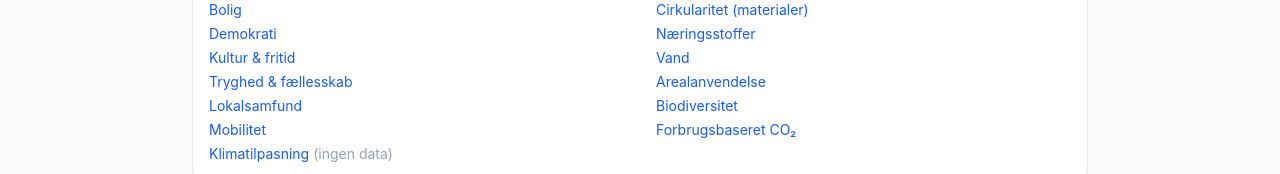
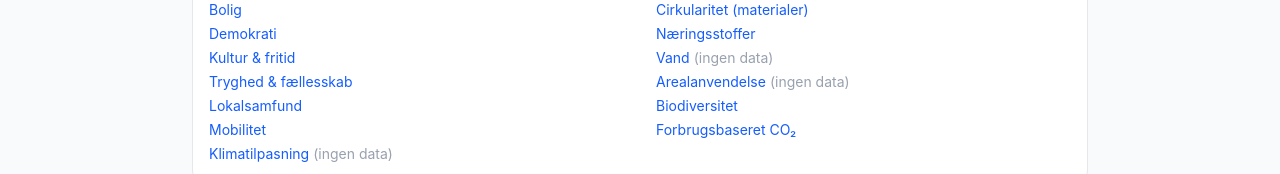
Before and after one commit to augustseptimius-beep/doughnut, a Next.js app in the folder webapp/: page /metode in a window 1280 px wide. Shown: the part 630-804 px from the top of the page. Built offline with nearby package versions, Linux system fonts and the light colour scheme.

Commit message:
Diverse opdateringer

```diff
--- a/webapp/app/kommune/[navn]/client.tsx
+++ b/webapp/app/kommune/[navn]/client.tsx
@@ -1,27 +1,20 @@
 "use client";
 
-import { useState } from "react";
 import type { KommuneData } from "@/lib/shared";
 import { computeCategoryScores, ECOLOGICAL_DIMENSIONS } from "@/lib/shared";
 import { useBaseline } from "@/lib/baseline-context";
 import DoughnutRing from "@/components/DoughnutRing";
 import ScoreBars from "@/components/ScoreBars";
-import KommuneCompare from "@/components/KommuneCompare";
 
 interface Props {
   kommune: KommuneData;
   allKommuner: KommuneData[];
 }
 
-export default function KommuneClient({ kommune, allKommuner }: Props) {
-  const [compare, setCompare] = useState<KommuneData | null>(null);
+export default function KommuneClient({ kommune }: Props) {
   const { mode } = useBaseline();
 
-  // Vælg det rigtige ratios-sæt baseret på baseline-mode
   const activeRatios = mode === "top10" ? kommune.top10_ratios : kommune.ratios;
-  const activeCompareRatios = compare
-    ? (mode === "top10" ? compare.top10_ratios : compare.ratios)
-    : undefined;
 
   const categoryScores = computeCategoryScores(activeRatios);
   const categoriesAboveThreshold = categoryScores.filter(
@@ -33,38 +26,13 @@ export default function KommuneClient({ kommune, allKommuner }: Props) {
 
   return (
     <div>
-      {/* Compare selector */}
-      <div className="mb-6">
-        <KommuneCompare
-          allKommuner={allKommuner}
-          current={kommune.kommune_navn}
-          onSelect={setCompare}
-        />
-      </div>
-
-      {/* Donut ring(s) */}
-      <div className={compare ? "grid grid-cols-2 gap-6 mb-6" : "max-w-3xl mx-auto mb-6"}>
-        <div>
-          {compare && (
-            <h3 className="text-sm font-medium text-gray-500 mb-2 text-center">
-              {kommune.kommune_navn}
-            </h3>
-          )}
-          <DoughnutRing kommune={kommune} ratios={activeRatios} />
-        </div>
-
-        {compare && (
-          <div>
-            <h3 className="text-sm font-medium text-gray-500 mb-2 text-center">
-              {compare.kommune_navn}
-            </h3>
-            <DoughnutRing kommune={compare} ratios={activeCompareRatios} />
-          </div>
-        )}
+      {/* Donut ring */}
+      <div className="max-w-3xl mx-auto mb-6">
+        <DoughnutRing kommune={kommune} ratios={activeRatios} />
       </div>
 
       {/* Summary */}
-      <div className={`text-sm text-gray-600 bg-gray-50 rounded-lg p-4 space-y-1 mb-6 ${!compare ? "max-w-3xl mx-auto" : ""}`}>
+      <div className="text-sm text-gray-600 bg-gray-50 rounded-lg p-4 space-y-1 mb-6 max-w-3xl mx-auto">
         <p>
           <span className="font-medium">Socialt fundament:</span>{" "}
           {categoriesAboveThreshold} af {categoriesWithData} kategorier
@@ -95,19 +63,12 @@ export default function KommuneClient({ kommune, allKommuner }: Props) {
         </p>
       </div>
 
-      {/* Score bars - always below donut */}
+      {/* Score bars */}
       <div>
-        <h3 className="text-sm font-medium text-gray-500 mb-3">
-          Kategorier
-          {compare && (
-            <span className="text-gray-400 ml-1">(parentes = {compare.kommune_navn})</span>
-          )}
-        </h3>
+        <h3 className="text-sm font-medium text-gray-500 mb-3">Kategorier</h3>
         <ScoreBars
           kommune={kommune}
-          compare={compare}
           ratios={activeRatios}
-          compareRatios={activeCompareRatios}
         />
       </div>
     </div>
--- a/webapp/app/metode/page.tsx
+++ b/webapp/app/metode/page.tsx
@@ -192,27 +192,27 @@ const ECO_METHODS: Record<string, MethodInfo> = {
   },
   vand: {
     id: "vand",
-    scoring: "Gennemsnit af to indikatorer: (1) Spildevandsudledning (1.000 m³) pr. 1.000 indbyggere. (2) Vandindvinding (mio. m³) pr. 1.000 indbyggere. Eco-konvention: score over 100 = kommunen bruger/udleder mere vand end landsgennemsnittet (overshoot). Under 100 = lavere pres på vandressourcer (inden for grænsen).",
-    boundary: "Landsgennemsnittet som reference. Lavere vandforbrug og spildevandsudledning er bedre.",
-    dataYear: "2024",
-    limitations: "Måler kvantitativt pres på vandressourcer, ikke kvalitet (nitrat, pesticider, PFAS i grundvand). Grundvandskvalitetsdata er ikke kommunefordelt i StatBank. Vandindvinding til markvanding varierer kraftigt mellem kommuner.",
-    csvFile: "vand_scores.csv",
+    scoring: "Ingen aktiv indikator. Dimensionen er reserveret til fremtidig måling af pres på ferskvandsressourcer og vandkredsløb.",
+    boundary: "Planetær grænse for ferskvand (ikke operationaliseret på kommuneniveau endnu).",
+    dataYear: "–",
+    limitations: "Den tidligere metode (spildevand + vandindvinding pr. capita mod landsgennemsnit) vurderes ikke fyldestgørende - den måler kvantitativt pres, ikke vandkvalitet, og bruger landsgennemsnit som grænse frem for en absolut biofysisk grænse.",
+    csvFile: "–",
   },
   arealanvendelse: {
     id: "arealanvendelse",
-    scoring: "Andel af kommunens areal der er naturområder (skov, hede, mose, eng, strandeng). Ratio = (grænseværdi / faktisk naturandel) * 100. Over 100 = under grænsen (for lidt natur).",
-    boundary: "30% naturområder (EU Biodiversitetsstrategi 2030, 30x30-målet).",
-    dataYear: "2022",
-    limitations: "Arealstatistik skelner ikke mellem naturkvalitet - en plantage tæller som skov. Se Biodiversitet for kvalitetsvurdering.",
-    csvFile: "land_use_scores.csv (afventer generering)",
+    scoring: "Ingen aktiv indikator. Dimensionen er reserveret til fremtidig måling af arealanvendelsesintensitet og landskabsintegritet.",
+    boundary: "Planetær grænse for arealanvendelse (ikke operationaliseret på kommuneniveau endnu).",
+    dataYear: "–",
+    limitations: "Ingen kommunalt dækkende datakilde er endnu identificeret og valideret for denne dimension.",
+    csvFile: "–",
   },
   biodiversitet: {
     id: "biodiversitet",
-    scoring: "Baseret på DCE/Aarhus Universitets Bioscore (rapport SR456). Bioscore er 0-19 og sammensættes af Artsscore (0-9, dokumenterede arter) + Proxyscore (0-10, landskabsstruktur). Vi bruger andelen af kommunens areal med bioscore >= 8 (DCE's kategori 'væsentlige naturværdier'). Ratio = (30% mål / faktisk andel) * 100. Over 100 = under grænsen (for lidt kvalitetsnatur).",
-    boundary: "30% af kommunens areal med bioscore >= 8 (operationalisering af 30x30-målet med kvalitetskrav via DCE's tærskelværdier: <4 uvæsentlig, 4-7 potentielt interessant, 8-11 væsentlige naturværdier, 12-19 uerstattelige levesteder).",
-    dataYear: "2021",
-    limitations: "Bioscore er baseret på kortlægning fra 2021 og opdateres ikke løbende. Artsscore kræver at arealet er besøgt af biologer - ubesøgte arealer scorer lavt selv hvis de har høj naturværdi. Proxyscore kompenserer delvist for dette.",
-    csvFile: "biodiversitet_scores.csv",
+    scoring: "Andel af kommunens areal der er naturområder (skov, hede, mose, eng, strandeng, søer m.fl.) baseret på DST's arealstatistik (AREALDK2 + ARE207). Ratio = (grænseværdi / faktisk naturandel) * 100. Over 100 = under grænsen (for lidt natur). Den tidligere bioscore-metode (DCE/AU bioscore >= 8) er fravalgt, da den vurderes som for upræcis og svær at kommunikere.",
+    boundary: "30% naturområder (EU Biodiversitetsstrategi 2030, 30x30-målet).",
+    dataYear: "2022",
+    limitations: "Arealstatistik skelner ikke nødvendigvis fuldt ud mellem naturkvalitet - en produktionsskov tæller som skov. Metoden måler areal, ikke tilstand. En plantage og en gammel urørt skov giver samme bidrag til scoren.",
+    csvFile: "land_use_scores.csv",
   },
   forbrug_co2: {
     id: "forbrug_co2",
--- a/webapp/lib/data.ts
+++ b/webapp/lib/data.ts
@@ -106,8 +106,7 @@ export function loadData(): KommuneData[] {
   const recyclingPctData = loadEcoCsv("consumption_scores.csv", "recycling_pct");
   const landUseData = loadEcoCsv("land_use_scores.csv", "land_use_ratio");
   const landUseRawData = loadEcoCsv("land_use_scores.csv", "natur_pct");
-  const biodiversitetData = loadEcoCsv("biodiversitet_scores.csv", "biodiversitet_ratio");
-  const biodiversitetRawData = loadEcoCsv("biodiversitet_scores.csv", "pct_vasentlig_natur");
+  // biodiversitet_scores.csv (bioscore-metoden) er fravalgt - biodiversitet bruger nu land_use_scores.csv
 
   // New ecological data (Næringsstoffer, Vand)
   const naerNitrogen = loadEcoCsv("naeringsstoffer_scores.csv", "nitrogen_ratio");
@@ -115,7 +114,8 @@ export function loadData(): KommuneData[] {
   const naerNitrogenRaw = loadEcoCsv("naeringsstoffer_scores.csv", "nitrogen_per_1000");
   const naerPhosphorusRaw = loadEcoCsv("naeringsstoffer_scores.csv", "phosphorus_per_1000");
   // Landbrugs-N: N-loft pr. ha landbrugsjord fra VP3 (Vandområdeplan 3, 2025)
-  const nLandbrug = loadEcoCsv("n_landbrug_scores.csv", "n_ratio");
+  const nLandbrug    = loadEcoCsv("n_landbrug_scores.csv", "n_ratio");
+  const nLandbrugRaw = loadEcoCsv("n_landbrug_scores.csv", "n_ceiling_kg_per_ha");
   const vandWastewater = loadEcoCsv("vand_scores.csv", "wastewater_ratio");
   const vandExtraction = loadEcoCsv("vand_scores.csv", "water_extraction_ratio");
   const vandWastewaterRaw = loadEcoCsv("vand_scores.csv", "wastewater_per_1000");
@@ -307,8 +307,8 @@ export function loadData(): KommuneData[] {
     // NB: cirkularitet håndteres separat nedenfor (multi-indikator)
     const ecoSources: Record<string, Record<string, number | null>> = {
       klimapaavirkning: climateData,
-      arealanvendelse: landUseData,
-      biodiversitet: biodiversitetData,
+      // arealanvendelse: ingen aktiv indikator - dimensionen er inaktiv
+      biodiversitet: landUseData, // bruger naturområder-data (DST AREALDK2), bioscore-metoden er fravalgt
     };
 
     // Klimaregnskabet: kolonner direkte i doughnut_scores.csv (fallback)
@@ -326,10 +326,11 @@ export function loadData(): KommuneData[] {
     }
     // Eco råværdier til visning i ScoreBars
     if (climateRawData[kode] != null)       rawValues["eco_klima_raw"]         = climateRawData[kode]!;
-    if (landUseRawData[kode] != null)       rawValues["eco_areal_raw"]         = landUseRawData[kode]!;
-    if (biodiversitetRawData[kode] != null) rawValues["eco_bio_raw"]           = biodiversitetRawData[kode]!;
+    // eco_areal_raw bruges ikke mere (arealanvendelse er inaktiv)
+    if (landUseRawData[kode] != null)       rawValues["eco_bio_raw"]           = landUseRawData[kode]!; // naturområder % til biodiversitet
     if (naerNitrogenRaw[kode] != null)      rawValues["eco_naer_n_raw"]        = naerNitrogenRaw[kode]!;
     if (naerPhosphorusRaw[kode] != null)    rawValues["eco_naer_p_raw"]        = naerPhosphorusRaw[kode]!;
+    if (nLandbrugRaw[kode] != null)         rawValues["eco_naer_landbrug_raw"] = nLandbrugRaw[kode]!;
     if (vandWastewaterRaw[kode] != null)    rawValues["eco_vand_ww_raw"]       = vandWastewaterRaw[kode]!;
     if (vandExtractionRaw[kode] != null)    rawValues["eco_vand_extr_raw"]     = vandExtractionRaw[kode]!;
     if (recyclingPctData[kode] != null)     rawValues["eco_cirkularitet_raw"]  = recyclingPctData[kode]!;
@@ -376,12 +377,8 @@ export function loadData(): KommuneData[] {
     if (naerP !== null)         rawValues["eco_naer_p_ratio"]        = naerP;
     if (naerLandbrug !== null)  rawValues["eco_naer_landbrug_ratio"] = naerLandbrug;
 
-    // Vand: spildevand + vandindvinding pr. capita
-    const vandWW = invertToDirectRatio(vandWastewater[kode] ?? null);
-    const vandEx = invertToDirectRatio(vandExtraction[kode] ?? null);
-    eco_ratios["vand"] = worstOf([vandWW, vandEx]);
-    if (vandWW !== null) rawValues["eco_vand_ww_ratio"]   = vandWW;
-    if (vandEx !== null) rawValues["eco_vand_extr_ratio"] = vandEx;
+    // Vand: dimensionen er inaktiv - metoden vurderes ikke fyldestgørende
+    eco_ratios["vand"] = null;
 
     // Cirkularitet: genanvendelse + affald pr. capita
     const recyclingPct = recyclingPctData[kode] ?? null;
--- a/webapp/lib/shared.ts
+++ b/webapp/lib/shared.ts
@@ -520,48 +520,38 @@ export const ECOLOGICAL_DIMENSIONS: EcologicalDimension[] = [
     unit: "ton N/P pr. 1.000 indb. + kg N/ha loft (VP3)",
     boundary: "Landsgennemsnittet som reference - lavere belastning og strengere N-loft er bedre for vandmiljøet",
     subIndicators: [
-      { rawKey: "eco_naer_n_raw", ratioKey: "eco_naer_n_ratio", label: "Kvælstofudledning (spildevand)", unit: "ton N/1.000 indb.", boundary: "Lavere end landsgennemsnittet er bedre", lowerIsBetter: true },
-      { rawKey: "eco_naer_p_raw", ratioKey: "eco_naer_p_ratio", label: "Fosforudledning (spildevand)",   unit: "ton P/1.000 indb.", boundary: "Lavere end landsgennemsnittet er bedre", lowerIsBetter: true },
+      { rawKey: "eco_naer_n_raw",        ratioKey: "eco_naer_n_ratio",        label: "Kvælstofudledning (spildevand)", unit: "ton N/1.000 indb.", boundary: "Lavere end landsgennemsnittet er bedre", lowerIsBetter: true },
+      { rawKey: "eco_naer_p_raw",        ratioKey: "eco_naer_p_ratio",        label: "Fosforudledning (spildevand)",   unit: "ton P/1.000 indb.", boundary: "Lavere end landsgennemsnittet er bedre", lowerIsBetter: true },
+      { rawKey: "eco_naer_landbrug_raw", ratioKey: "eco_naer_landbrug_ratio", label: "N-loft landbrug (VP3)",          unit: "kg N/ha",           boundary: "Lavere N-loft pr. ha = mere presset end landsgennemsnit", lowerIsBetter: true },
     ],
   },
   {
     id: "vand",
     name: "Vand",
     shortName: "VAND",
-    description: "Pres på vandressourcer målt via spildevandsudledning og vandindvinding pr. indbygger - højere pres indikerer større belastning af vandmiljøet.",
-    source: "https://statbank.dk/VANDUD",
-    sourceLabel: "DST VANDUD + VANDIND",
-    unit: "m³ spildevand + mio. m³ indvinding pr. 1.000 indb.",
-    boundary: "Landsgennemsnittet som reference - lavere pres er bedre",
-    subIndicators: [
-      { rawKey: "eco_vand_ww_raw",   ratioKey: "eco_vand_ww_ratio",   label: "Spildevand pr. 1.000 indb.",     unit: "m³/1.000 indb.",      boundary: "Lavere end landsgennemsnittet er bedre", lowerIsBetter: true },
-      { rawKey: "eco_vand_extr_raw", ratioKey: "eco_vand_extr_ratio", label: "Vandindvinding pr. 1.000 indb.", unit: "mio. m³/1.000 indb.", boundary: "Lavere end landsgennemsnittet er bedre", lowerIsBetter: true },
-    ],
+    description: "Pres på ferskvandsressourcer og vandkredsløb. Ingen kommunal indikator er endnu aktiveret for denne dimension.",
+    unit: "Ingen indikator endnu",
+    boundary: "Planetær grænse for ferskvand",
   },
   {
     id: "arealanvendelse",
     name: "Arealanvendelse",
     shortName: "AREAL",
-    description: "Andel af kommunens areal der er natur, skov og grønne arealer - modvirker tab af levesteder og fremmer biodiversitet.",
+    description: "Arealanvendelse og landskabsintegritet - tab af naturarealer og fragmentering af levesteder. Ingen kommunal indikator er endnu aktiveret for denne dimension.",
+    unit: "Ingen indikator endnu",
+    boundary: "Planetær grænse for arealanvendelse",
+  },
+  {
+    id: "biodiversitet",
+    name: "Biodiversitet",
+    shortName: "BIO",
+    description: "Andel af kommunens areal der er natur, skov og grønne arealer (inkl. skove, søer, enge og heder) - målt mod EU Biodiversitetsstrategiens 30%-mål for 2030.",
     source: "https://statbank.dk/AREALDK2",
     sourceLabel: "DST AREALDK2 + ARE207",
     unit: "% naturområder",
     boundary: "30% naturområder (EU Biodiversitetsstrategi 2030)",
     subIndicators: [
-      { rawKey: "eco_areal_raw", ratioKey: "arealanvendelse_self", label: "Andel naturområder", unit: "%", boundary: "Mål: 30% (EU Biodiversitetsstrategi 2030)", lowerIsBetter: false },
-    ],
-  },
-  {
-    id: "biodiversitet",
-    name: "Biodiversitet",
-    shortName: "BIO",
-    description: "Tilstand og udvikling for lokale bestande af planter, dyr og insekter - indikatorer for naturkvalitet.",
-    source: "https://arealdata.miljoeportal.dk",
-    sourceLabel: "Miljøportal Bioscore",
-    unit: "% areal med bioscore ≥ 8",
-    boundary: "30% af kommunens areal med væsentlige naturværdier (30x30-målet)",
-    subIndicators: [
-      { rawKey: "eco_bio_raw", ratioKey: "biodiversitet_self", label: "Areal med væsentlige naturværdier (bioscore ≥ 8)", unit: "%", boundary: "Mål: 30% (30x30-målet)", lowerIsBetter: false },
+      { rawKey: "eco_bio_raw", ratioKey: "biodiversitet_self", label: "Andel naturområder", unit: "%", boundary: "Mål: 30% (EU Biodiversitetsstrategi 2030)", lowerIsBetter: false },
     ],
   },
   {
```
